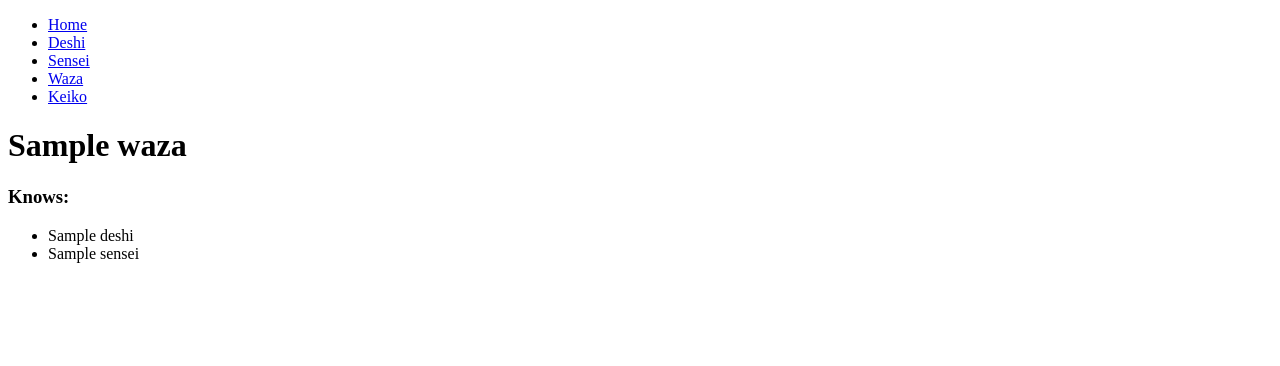
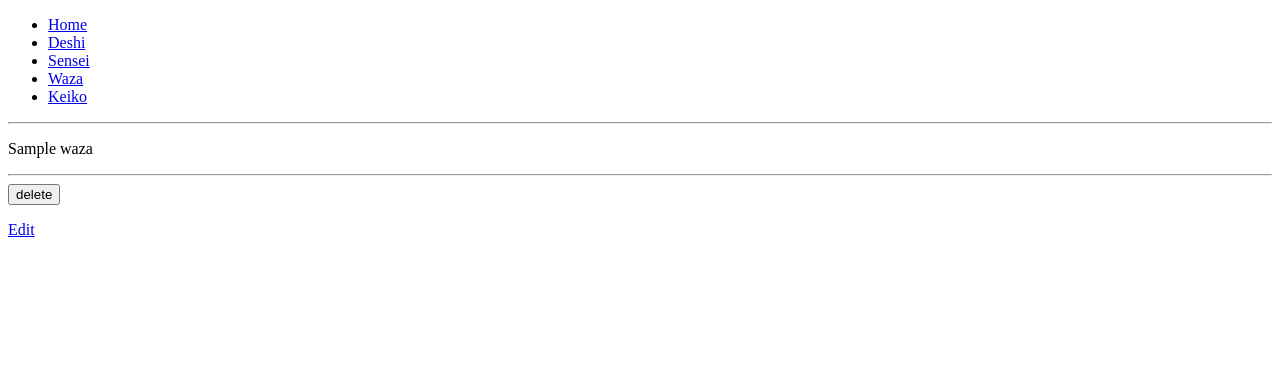
Before and after one commit to Codeonium/05W-Project1, a Flask app: page /wazas/1 in a window 1280 px wide. Shown: the top 366 px of the page. Run offline with Flask 2, Linux system fonts and the light colour scheme; a database or web service that is not in the repository returns one stand-in record (values such as "Sample title"); some libraries are stand-ins or nearby versions.

Commit message:
show ready on a basic level, need to look back at loop

```diff
--- a/controllers/wazas_controller.py
+++ b/controllers/wazas_controller.py
@@ -1,6 +1,7 @@
 from flask import Flask, render_template, request, redirect
 from flask import Blueprint
 from models.waza import Waza
+
 import repositories.waza_repository as waza_repository
 import repositories.deshi_repository as deshi_repository
 import repositories.sensei_repository as sensei_repository
@@ -13,12 +14,12 @@ def wazas():
     wazas = waza_repository.select_all()
     return render_template("wazas/index.html", title = "Waza", all_wazas = wazas)
 
-@wazas_blueprint.route("/wazas/<id>")
-def show(id):
+@wazas_blueprint.route("/wazas/<id>", methods = ['GET'])
+def show_waza(id):
     waza = waza_repository.select(id)
-    senseis = waza_repository.senseis(waza)
-    deshis = waza_repository.deshis(waza)
-    return render_template("wazas/show.html", waza = waza, senseis = senseis, deshis = deshis)
+    sensei = waza_repository.senseis(waza)
+    deshi = waza_repository.deshis(waza)
+    return render_template("wazas/show.html", waza = waza, sensei = sensei, deshi = deshi)
 
 @wazas_blueprint.route("/wazas/new", methods=['GET'])
 def new_waza():
--- a/templates/wazas/show.html
+++ b/templates/wazas/show.html
@@ -1,20 +1,17 @@
 {% extends 'base.html' %}
 
 {% block content %}
-<h1> {{waza.name}} </h1>
 
-<h3>Knows:</h3>
-
-<ul>
-    {% for deshi in deshis  %}
-    <li>{{deshi.name}}</li>
-    {% endfor %}
-
-    {% for sensei in senseis  %}
-    <li>{{sensei.name}}</li>
-    {% endfor %}
-
-
-</ul>
+<div>
+    <hr>
+    <p>{{waza.name}}</p>
+    <hr>
+    <div class="buttons">
+        <form class="delete-form" action="/wazas/{{waza.id}}/delete" method="POST">
+            <button>delete</button>
+        </form>
+        <p><a href="/wazas/{{waza.id}}/edit">Edit</a></p>
+    </div>
+</div>
 
 {% endblock %}
```
